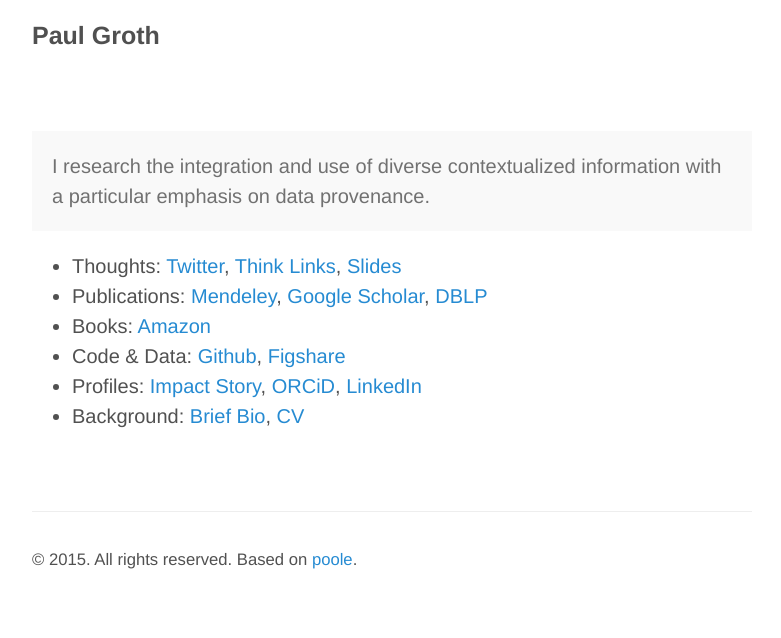
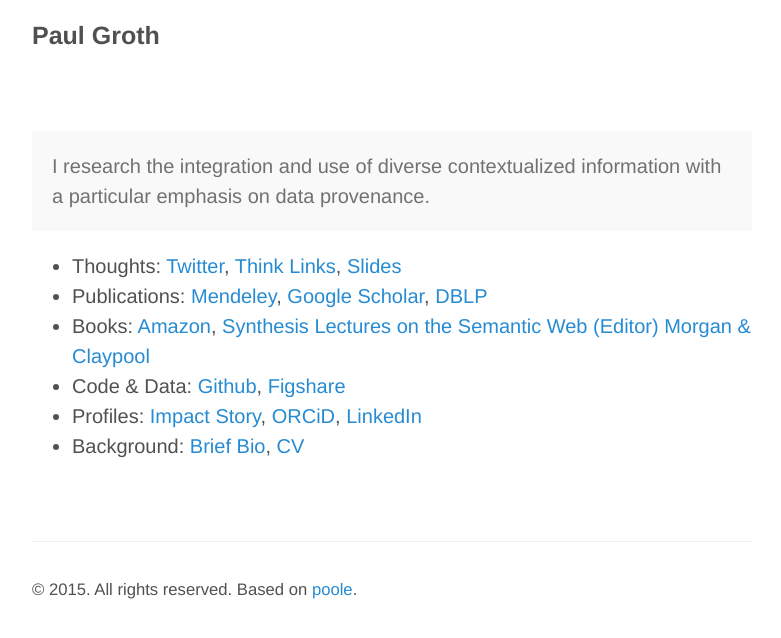
Before and after one commit to pgroth/pgroth.github.com, a Jekyll site: the page built from index.md, in a window 1280 px wide. Shown: the top 638 px of the page, without its empty margins (248-1029 px from the left). Built offline with Jekyll 4.4.1, drawn with Linux system fonts in a browser that asks for light colours.

Commit message:
added link to synthesis lectures

```diff
--- a/index.md
+++ b/index.md
@@ -8,7 +8,7 @@
 
 * Thoughts: [Twitter](https://twitter.com/pgroth), [Think Links](http://thinklinks.wordpress.com), [Slides](http://www.slideshare.net/pgroth)
 * Publications: [Mendeley](http://www.mendeley.com/profiles/paul-groth/), [Google Scholar](http://scholar.google.com/citations?user=0tHSHCIAAAAJ&hl=en), [DBLP](http://www.informatik.uni-trier.de/~ley/pers/hd/g/Groth:Paul_T=.html)
-* Books: [Amazon](http://amazon.com/author/pgroth)
+* Books: [Amazon](http://amazon.com/author/pgroth), [Synthesis Lectures on the Semantic Web (Editor) Morgan & Claypool](http://www.morganclaypool.com/toc/wbe.1/1/1)
 * Code & Data: [Github](https://github.com/pgroth), [Figshare](http://figshare.com/authors/Paul_Groth/99315)
 * Profiles: [Impact Story](https://impactstory.org/PaulGroth), [ORCiD](http://orcid.org/0000-0003-0183-6910), [LinkedIn](https://www.linkedin.com/in/pgroth)
 * Background: [Brief Bio](bio), [CV](cv.pdf)
```
